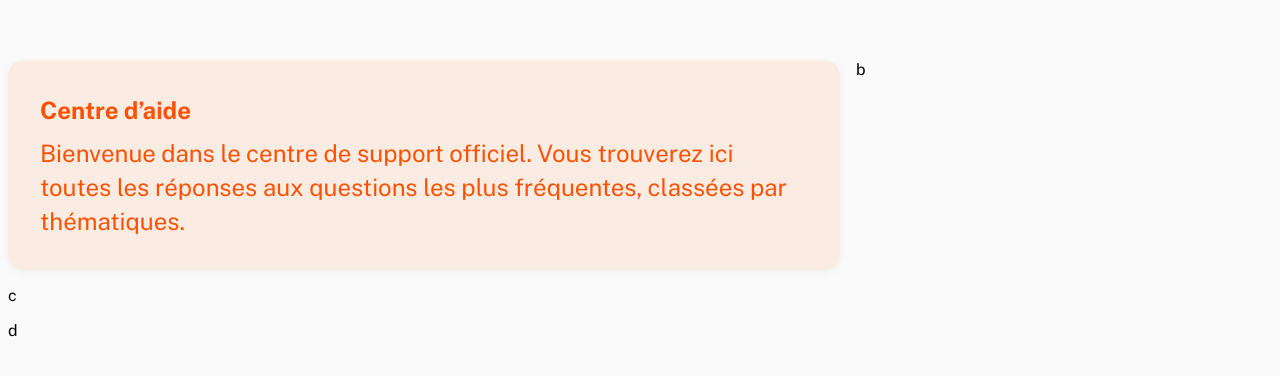
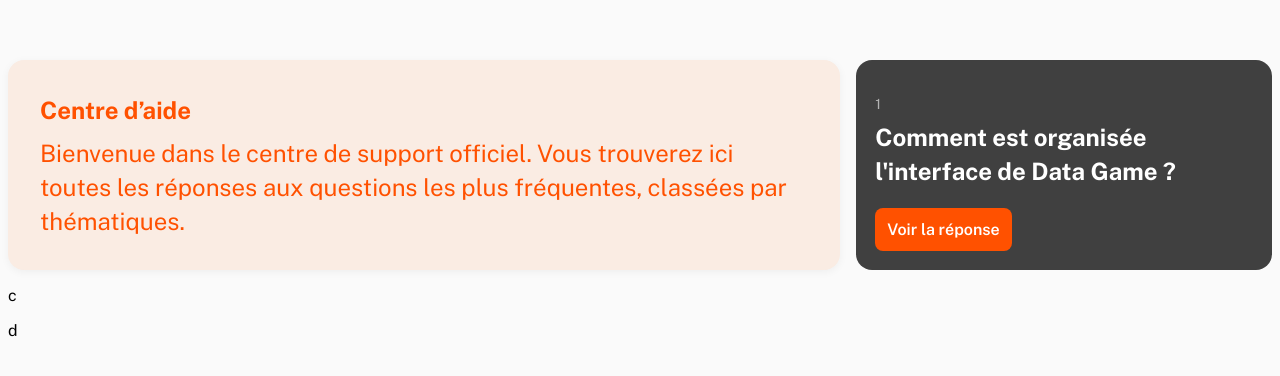
Before and after one commit to helie-deschamps/exercice-data-projekt, a React app in the folder frontend/: page / in a window 1280 px wide. Shown: the top 376 px of the page. Built offline with nearby package versions, Linux system fonts and the light colour scheme; the HTML template or start-up script is replaced by a standard one.

Commit message:
create the QuestionCard and Button component

```diff
--- a/frontend/src/App.tsx
+++ b/frontend/src/App.tsx
@@ -1,10 +1,20 @@
 import PageTitle from "./components/page_title/PageTitle";
+import QuestionCard from "./components/question_card/QuestionCard";
 
 function App() {
   return (
     <div style={gridStyle}>
       <PageTitle style={{ gridColumn: '1', gridRow: '1' }} title="Centre d’aide" subtitle="Bienvenue dans le centre de support officiel. Vous trouverez ici toutes les réponses aux questions les plus fréquentes, classées par thématiques."/>
-      <div style={{ gridColumn: '2', gridRow: '1' }}>b</div>
+      <QuestionCard style={{ gridColumn: '2', gridRow: '1' }} question={{
+        "id": 1,
+        "groupId": 1,
+        "question": "Comment est organisée l'interface de Data Game ?",
+        "answer": "L'interface de Data Game est organisée autour de plusieurs zones principales :\n\n**📌 Barre de navigation principale**\nVous y retrouvez les rubriques clés :\n- **Tableau de bord** : Vue d'ensemble de vos opérations\n- **Opérations** : Liste et gestion de vos jeux-concours\n- **Statistiques** : Données globales de toutes vos opérations\n- **Listes** : Utilisateurs, Clients & Partenaires\n- **Compte** : Abonnement, crédits, intégrations\n\n**👤 Zone \"Profil & Compte\" (en haut à droite)**\nAccès à :\n- Vos informations personnelles\n- Les paramètres du compte\n- L'abonnement et les factures\n- Le suivi des crédits\n\n**⚡ Zone \"Accès rapide / notifications\"**\nVous y voyez :\n- Les notifications (succès, alertes, informations)\n- Le bouton pour relancer la visite guidée (walktour)\n- Un résumé des crédits restants\n\n**🎮 Bloc \"Opérations en cours\" (sur le tableau de bord)**\nUn carrousel qui permet d'accéder en un clic à vos jeux actifs.\n\n**📊 Bloc \"Statistiques globales\"**\nVue synthétique des opérations, du nombre total de participations, de gagnants, etc.",
+        "tags": ["interface", "navigation", "tableau de bord", "menu", "organisation"],
+        "order": 1,
+        "createdAt": "2025-01-15T10:00:00Z",
+        "updatedAt": "2025-01-15T10:00:00Z"
+      }} />
       <div style={{ gridColumn: '1 / span 2', gridRow: '2' }}>c</div>
       <div style={{ gridColumn: '1 / span 2', gridRow: '3' }}>d</div>
     </div>
--- /dev/null
+++ b/frontend/src/components/button/Button.module.css
@@ -0,0 +1,37 @@
+.button {
+  padding: 0.75em;
+  border-radius: 0.5em;
+  border: none;
+  font-size: 1em;
+  font-weight: 600;
+  font-family: 'Public Sans', system-ui, sans-serif;
+  cursor: pointer;
+  transition: transform 0.2s, box-shadow 0.2s;
+}
+
+.button:hover {
+  transform: translateY(-0.125em);
+  box-shadow: 0 0.25em 0.75em rgba(0, 0, 0, 0.15);
+}
+
+.button:active {
+  transform: translateY(0);
+}
+
+.primary {
+  background-color: hsla(19, 100%, 50%, 1);
+  color: white;
+}
+
+.primary:hover {
+  background-color: hsla(19, 100%, 45%, 1);
+}
+
+.secondary {
+  background-color: hsla(0, 0%, 95%, 1);
+  color: hsla(0, 0%, 20%, 1);
+}
+
+.secondary:hover {
+  background-color: hsla(0, 0%, 90%, 1);
+}
--- /dev/null
+++ b/frontend/src/components/button/Button.tsx
@@ -0,0 +1,28 @@
+import React from 'react';
+import styles from './Button.module.css';
+
+interface ButtonProps {
+  children: React.ReactNode;
+  onClick?: () => void;
+  variant?: 'primary' | 'secondary';
+  style?: React.CSSProperties;
+}
+
+const Button: React.FC<ButtonProps> = ({
+  children,
+  onClick,
+  variant = 'primary',
+  style
+}) => {
+  return (
+    <button
+      className={`${styles.button} ${styles[variant]}`}
+      onClick={onClick}
+      style={style}
+    >
+      {children}
+    </button>
+  );
+};
+
+export default Button;
--- /dev/null
+++ b/frontend/src/components/question_card/QuestionCard.module.css
@@ -0,0 +1,29 @@
+.card {
+  background: hsla(0, 0%, 25%, 1);
+  border-radius: 1em;
+  padding: 1.2em;
+  display: flex;
+  flex-direction: column;
+  align-items: flex-start;
+  justify-content: end;
+  gap: .6em;
+  position: relative;
+  overflow: hidden;
+}
+
+.category {
+  font-size: 0.875em;
+  text-transform: uppercase;
+  letter-spacing: 0.1em;
+  color: hsla(0, 0%, 70%, 1);
+  font-weight: 400;
+}
+
+.title {
+  font-size: 1.5em;
+  font-weight: 700;
+  line-height: 1.4;
+  color: white;
+  margin: 0;
+  margin-bottom: .4em;
+}
--- /dev/null
+++ b/frontend/src/components/question_card/QuestionCard.tsx
@@ -0,0 +1,21 @@
+import React from 'react';
+import styles from './QuestionCard.module.css';
+import Button from '../button/Button';
+import { Question } from '../../types/Question';
+
+interface QuestionCardProps {
+  question: Question;
+  style?: React.CSSProperties;
+}
+
+const QuestionCard = ({question, style}: QuestionCardProps) => {
+  return (
+    <div className={styles.card} style={style}>
+      <span className={styles.category}>{question.groupId}</span>
+      <h3 className={styles.title}>{question.question}</h3>
+      <Button>Voir la réponse</Button>
+    </div>
+  );
+};
+
+export default QuestionCard;
--- /dev/null
+++ b/frontend/src/types/Question.ts
@@ -0,0 +1,10 @@
+export type Question = {
+  id: number;
+  groupId: number;
+  question: string;
+  answer: string;
+  tags: string[];
+  order: number;
+  createdAt: string;
+  updatedAt: string;
+};
```
